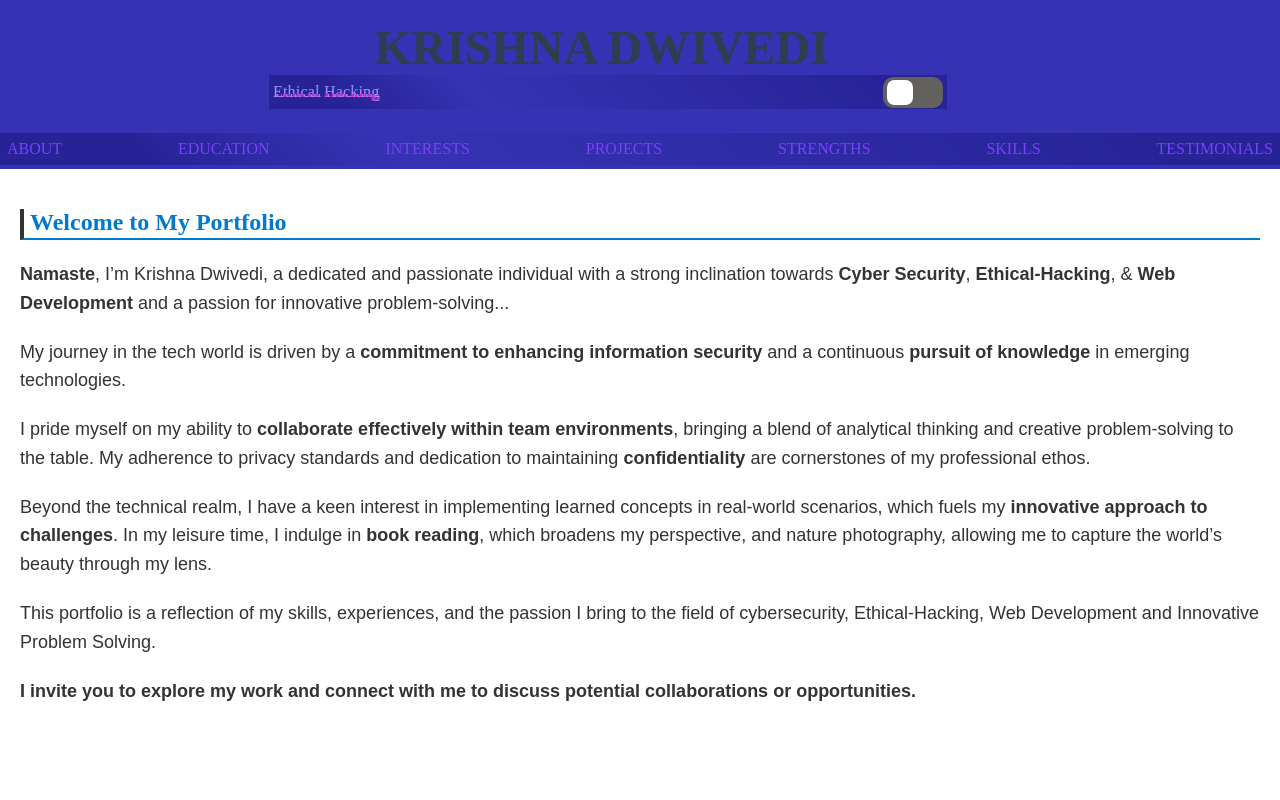
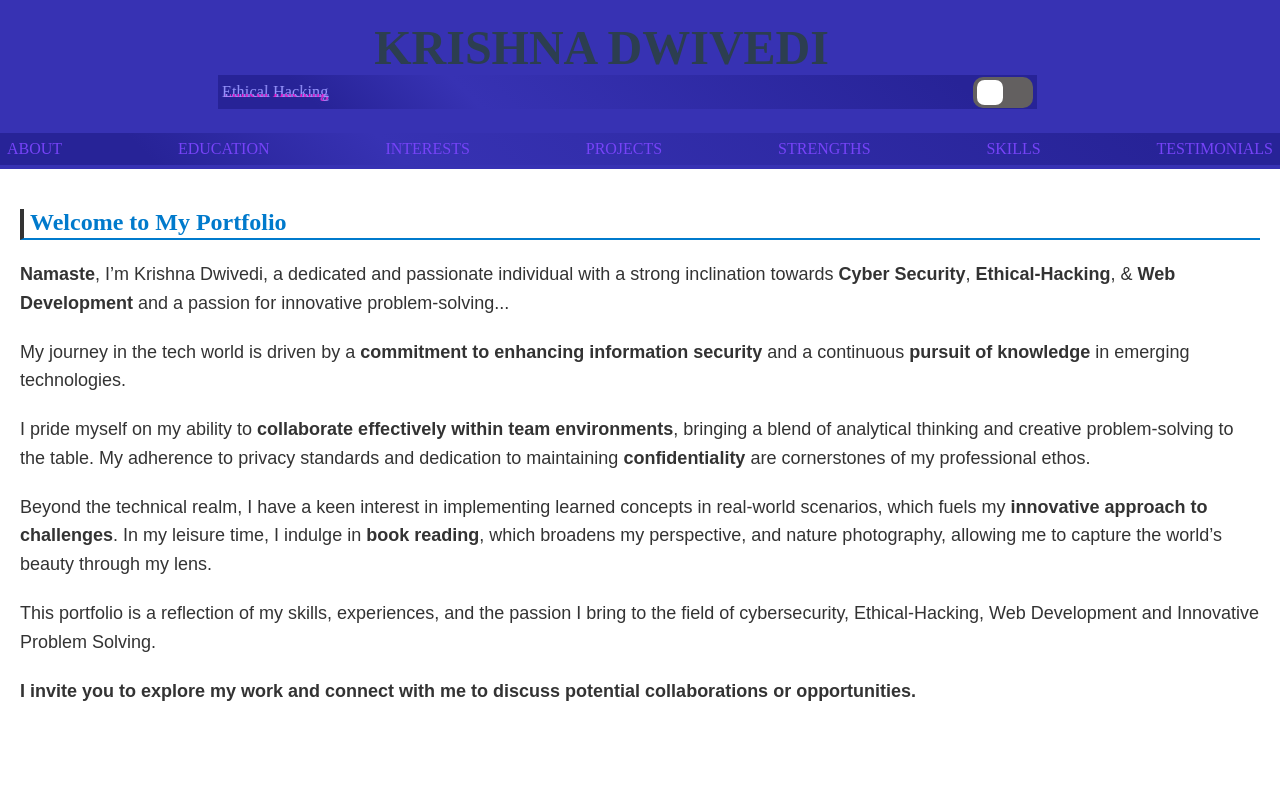
Before and after one commit to sudo-hope0529/portfolio, a plain HTML site: page index.html in a window 1280 px wide. Shown: the top 800 px of the page. Drawn offline with Linux system fonts and the light colour scheme.

Commit message:
Update style.css

```diff
--- a/style.css
+++ b/style.css
@@ -56,8 +56,8 @@ body.dark-mode {
    justify-content: space-between;
    align-items: center;
    width: 700;
-   margin-left: 21%;
-   margin-right: 26%;
+   margin-left: 17%;
+   margin-right: 19%;
    padding-right: 4px;
    background: linear-gradient(45deg, rgba(39, 35, 151, 1) 12%, rgba(55, 50, 179, 1) 31%, rgba(39, 35, 151, 1) 90%);
    color: #9997FF;
```
